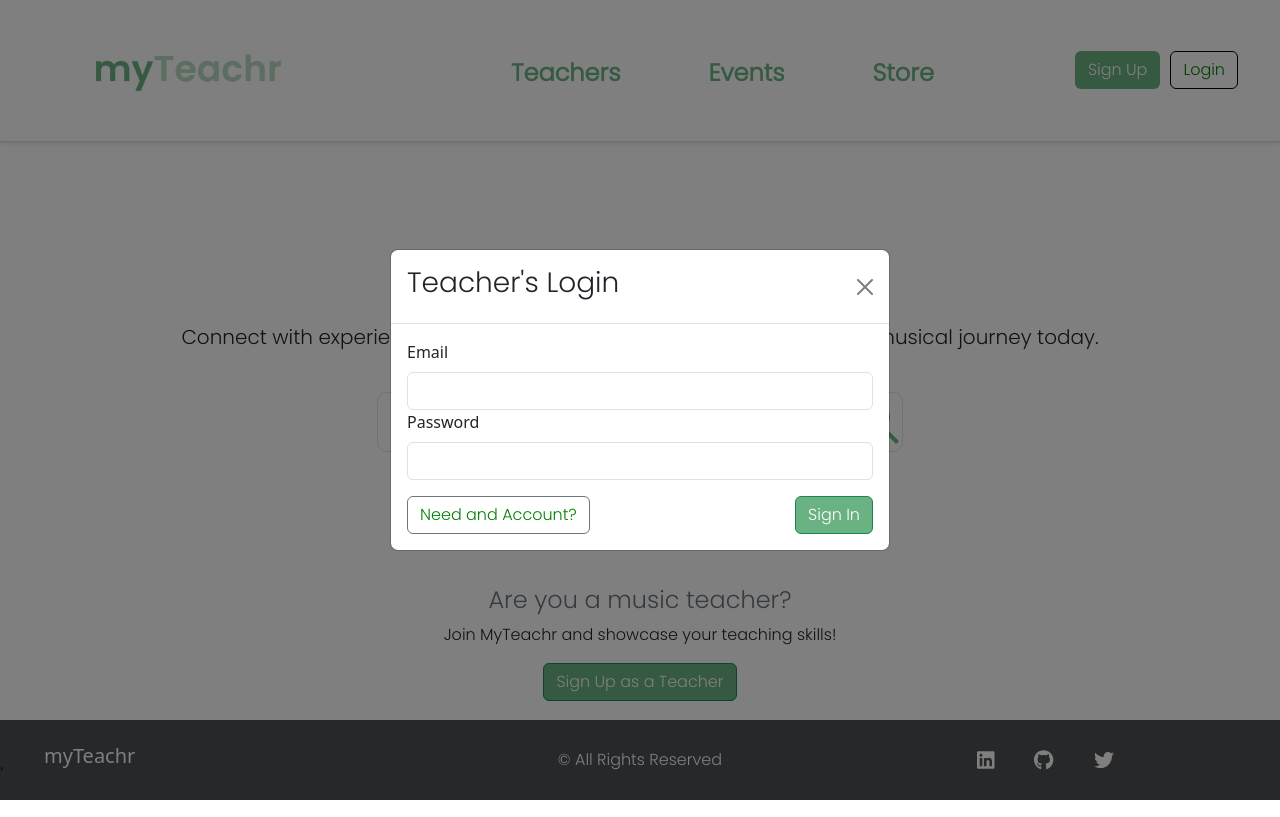
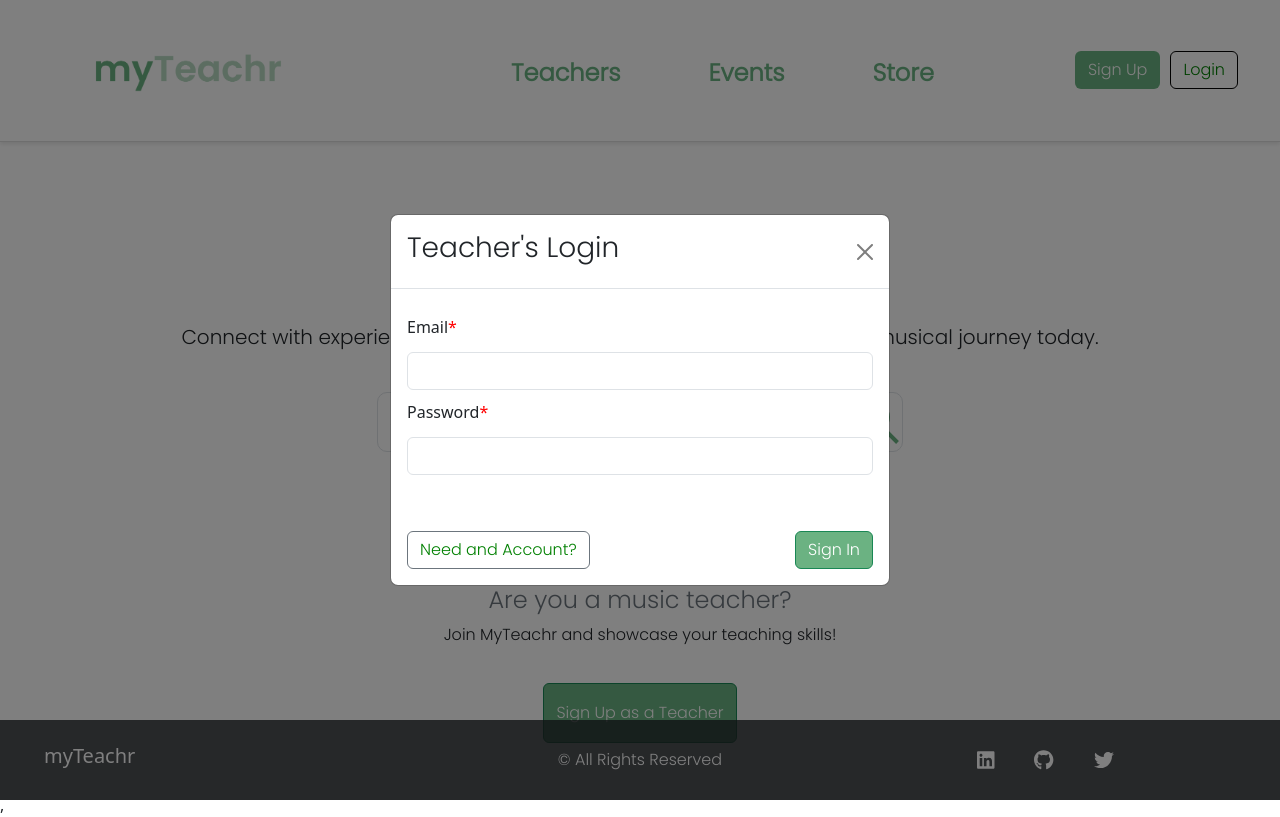
Before and after one commit to dtumuhaise/MyTeachr, a React (Create React App) app in the folder myteachr/: page / in a window 1280 px wide. Both pictures are taken after a click on the button "Login". Built offline with nearby package versions, Linux system fonts and the light colour scheme.

Commit message:
changes to home and login modal

```diff
--- a/myteachr/src/components/Home.js
+++ b/myteachr/src/components/Home.js
@@ -87,7 +87,9 @@ const Home = () => {
             Are you a music teacher?
           </h4>
           <p>Join MyTeachr and showcase your teaching skills!</p>
-          <button className="btn btn-success" onClick={openRegistrationModal}>
+          <button
+            style={{ fontFamily: "Poppins", height: "60px", marginTop: "20px" }}
+            className="btn btn-success" onClick={openRegistrationModal}>
             Sign Up as a Teacher
           </button>
         </div>
--- a/myteachr/src/components/LoginModal.js
+++ b/myteachr/src/components/LoginModal.js
@@ -48,7 +48,13 @@ const LoginModal = ({ show, onHide }) => {
 
         <Form onSubmit={handleSubmit}>
           <FormGroup>
+            <div
+              style={{paddingBottom: "5px", paddingTop: "10px"}}
+              className="d-flex">
             <Form.Label>Email</Form.Label>
+            <span className="required">*</span>
+            </div>
+
             <FormControl
               type="email"
               name="email"
@@ -62,7 +68,13 @@ const LoginModal = ({ show, onHide }) => {
           </FormGroup>
 
           <FormGroup>
+            <div
+              style={{paddingBottom: "5px", paddingTop: "10px"}}
+              className="d-flex">
             <Form.Label>Password</Form.Label>
+            <span className="required">*</span>
+            </div>
+
             <FormControl
               type="password"
               name="password"
@@ -76,7 +88,9 @@ const LoginModal = ({ show, onHide }) => {
           </FormGroup>
 
 
-<         div className="d-flex justify-content-between mt-3">
+<         div
+            style={{paddingTop: "40px"}}
+            className="d-flex justify-content-between mt-3">
             <button
               style={{ cursor: "pointer", color: "green", backgroundColor: "white" }}
               onClick={openRegistrationModal}
@@ -88,6 +102,7 @@ const LoginModal = ({ show, onHide }) => {
             <Button variant="success" type="submit">
               Sign In
             </Button>
+
           </div>
 
           {showRegistration && (
```
